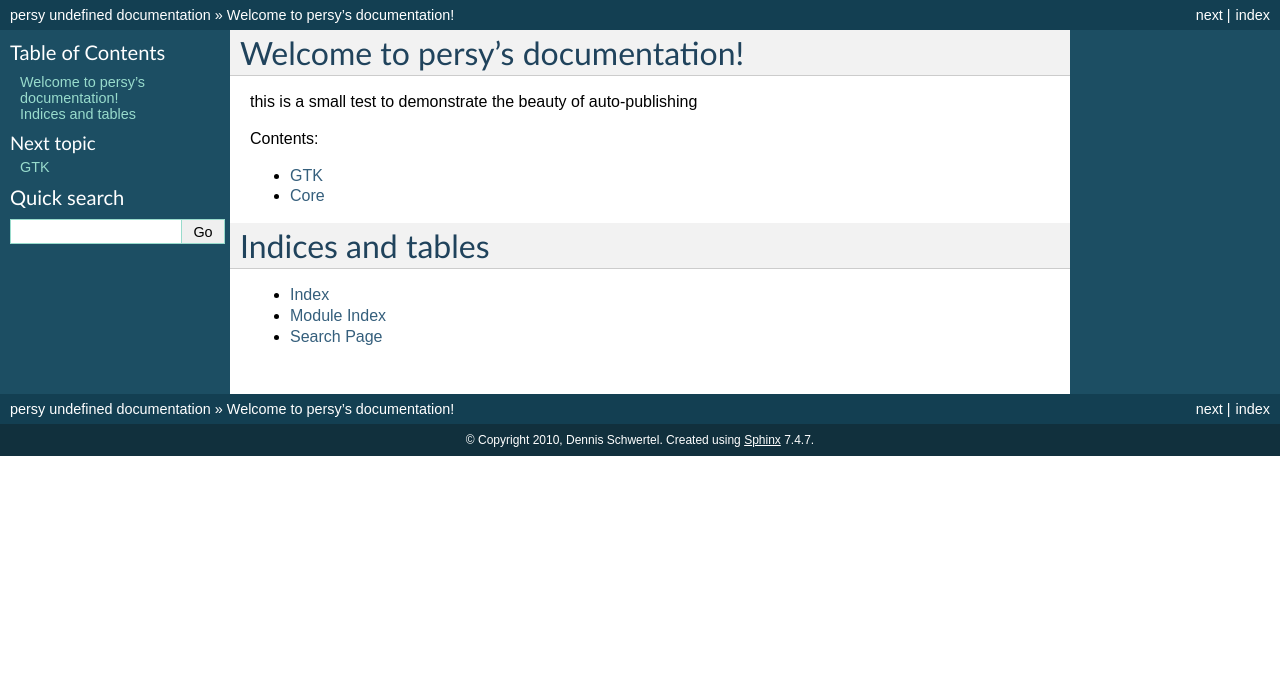
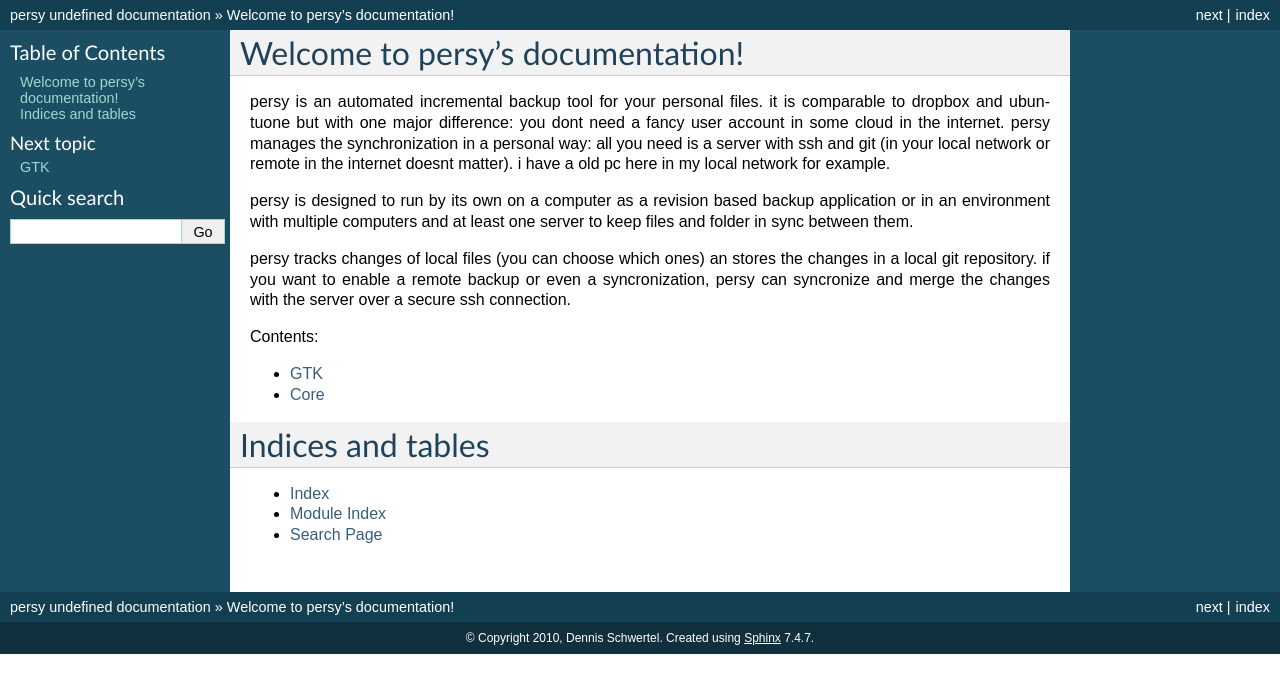
Before and after one commit to kinkerl/persy, a Sphinx documentation site: the page built from doc/index.rst, in a window 1280 px wide. Shown: the top 693 px of the page. Built offline with Sphinx 7.4.7, drawn with Linux system fonts in a browser that asks for light colours.

Commit message:
updated markdown and doc

```diff
--- a/doc/index.rst
+++ b/doc/index.rst
@@ -5,7 +5,18 @@
 
 Welcome to persy's documentation!
 =================================
-this is a small test to demonstrate the beauty of auto-publishing
+persy is an automated incremental backup tool for your personal files.
+it is comparable to dropbox and ubuntuone but with one major difference:
+you dont need a fancy user account in some cloud in the internet. persy manages the synchronization in a personal way:
+all you need is a server with ssh and git (in your local network or remote in the internet doesnt matter).
+i have a old pc here in my local network for example.
+
+persy is designed to run by its own on a computer as a revision based
+backup application or in an environment with multiple computers and at least
+one server to keep files and folder in sync between them.
+
+persy tracks changes of local files (you can choose which ones) an stores the changes in a local git repository.
+if you want to enable a remote backup or even a syncronization, persy can syncronize and merge the changes with the server over a secure ssh connection.
 
 
 Contents:
```
Also changed, not shown: 1 other file.
